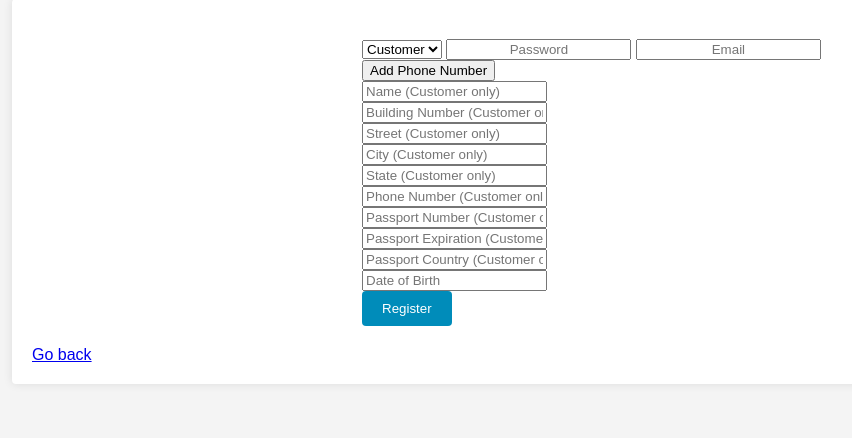
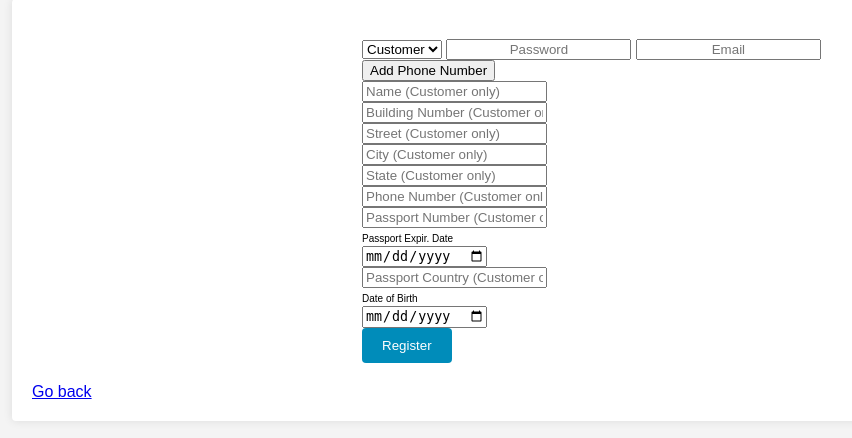
Before and after one commit to EleanorMoseley/airline-project, a Flask app: page /register in a window 1280 px wide. Shown: the part 131-569 px from the top of the page, without its empty margins (28-880 px from the left). Run offline with Flask 3, Linux system fonts and the light colour scheme.

Commit message:
customer date format register

```diff
--- a/app.py
+++ b/app.py
@@ -6,9 +6,9 @@ app = Flask(__name__)
 app.secret_key = "your_secret_key_here"
 
 connection = pymysql.connect(host='localhost',
-
+                             port = 8889,
                              user='root',
-                             password='',
+                             password='root',
                              db='airline',
                              charset='utf8mb4',
                              cursorclass=pymysql.cursors.DictCursor)
--- a/templates/register.html
+++ b/templates/register.html
@@ -2,6 +2,12 @@
 
 {% block content %}
 <body>
+
+	<style>
+		label {
+			font-size: 10px;
+		}
+	</style>
 <form action="/register" method="POST">
 	<select name="role" id="role" onchange="toggleRole(this)">
 		<option value="customer">Customer</option>
@@ -25,9 +31,11 @@
 	<input type="text" name="state" id="state" placeholder="State (Customer only)" style="display: block;"/>
 	<input type="text" name="phone_number" id="phone_number" placeholder="Phone Number (Customer only)" style="display: block;"/>
 	<input type="text" name="passport_number" id="passport_number" placeholder="Passport Number (Customer only)" style="display: block;"/>
-	<input type="text" name="passport_expiration" id="passport_expiration" placeholder="Passport Expiration (Customer only)" style="display: block;"/>
+	<label for= "passport_expiration"> Passport Expir. Date </label>
+	<input type="date" name="passport_expiration" id="passport_expiration" placeholder="Passport Expiration (Customer only)" style="display: block;"/>
 	<input type="text" name="passport_country" id="passport_country" placeholder="Passport Country (Customer only)" style="display: block;"/>
-	<input type="text" name="date_of_birth" id="date_of_birth" placeholder="Date of Birth" style="display: block;"/>
+	<label for = "date_of_birth"> Date of Birth </label>
+	<input type="date" name="date_of_birth" id="date_of_birth" style="display: block;"/>
 	<input type="submit" value="Register" style="text-align: center;"/>
 	{% if error %}
 		<p class="error"><strong>Error:</strong> {{error}}</p>
```
